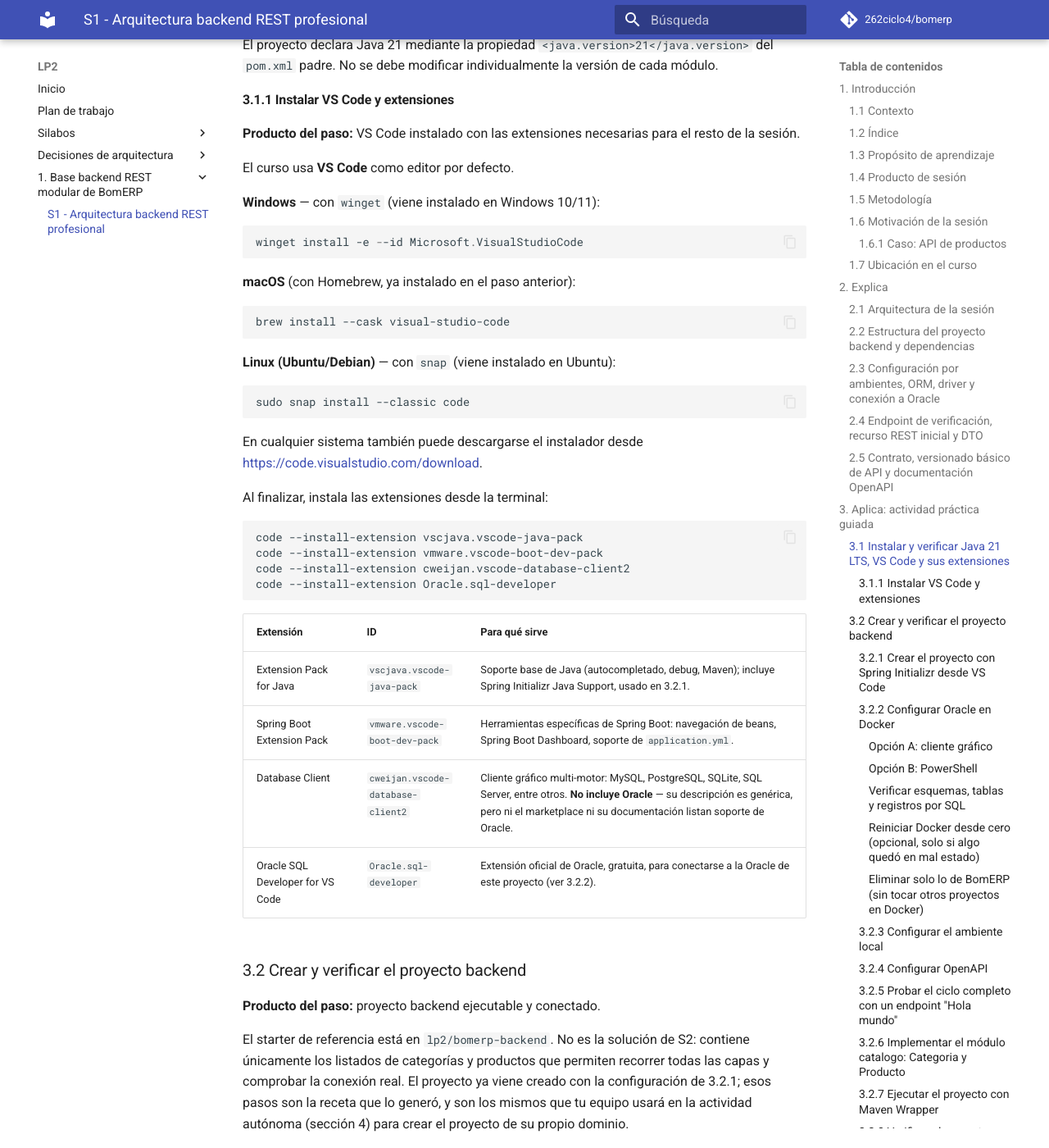
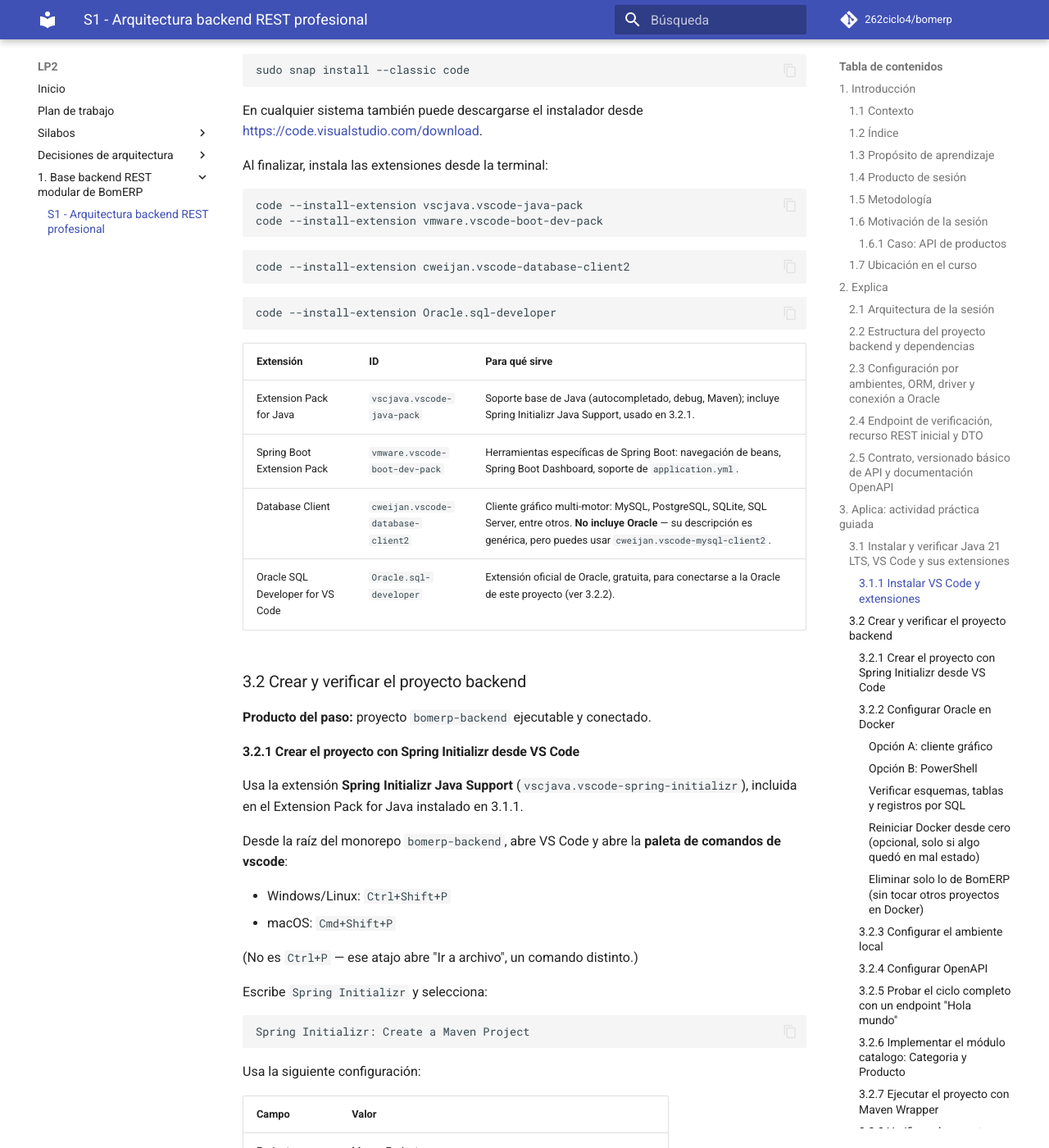
Before and after one commit to 262ciclo4/bomerp, an MkDocs documentation site: the page built from docs/lp2/sesiones/S01_Arquitectura_Backend_REST_Profesional.md, in a window 1280 px wide and 1400 px high, scrolled down 8565 px. Shown: the whole window at 82% size. Built offline with MkDocs 1.6.1 and Material for MkDocs 9.7.7, drawn with Linux system fonts in a browser that asks for light colours; comment, search, counter and statistics services are not loaded; some of the changed text lies outside the part shown.

Commit message:
first commit

````diff
--- a/docs/lp2/sesiones/S01_Arquitectura_Backend_REST_Profesional.md
+++ b/docs/lp2/sesiones/S01_Arquitectura_Backend_REST_Profesional.md
@@ -50,8 +50,8 @@
 ### 1.7 Ubicación en el curso
 
 - Unidad: U1 - Backend REST empresarial.
+- Producto del curso: base Full-Stack modular de BomERP, integrada, optimizada, monitoreada, estabilizada y preparada académicamente para producción.
 - Producto de unidad: backend REST empresarial conectado a la base de datos, con CRUD, transacciones, consultas, reglas de negocio, CORS, logs y pruebas.
-- Producto del curso: base Full-Stack modular de BomERP, integrada, optimizada, monitoreada, estabilizada y preparada académicamente para producción.
 - Avance del producto en esta sesión: proyecto backend creado, configurado, conectado y verificable.
 
 Roadmap del producto de la unidad:
@@ -171,9 +171,6 @@
 
 Tiempo: 2h.
 
-!!! danger "Todos los comandos de Windows en esta guía son PowerShell, no CMD"
-    Cada vez que veas un bloque de código con la etiqueta `powershell`, ábrelo en la terminal integrada de VS Code (que en Windows abre PowerShell por defecto) o en **"Windows PowerShell"**
-
 Hoja de ruta de la sesión práctica:
 
 - **3.1** Instalar y verificar Java 21 LTS, VS Code y sus extensiones.
@@ -189,11 +186,7 @@
 
 **Producto del paso:** entorno de desarrollo configurado con Java 21.
 
-Se recomienda Eclipse Temurin 21, una distribución OpenJDK de soporte
-prolongado, instalada con el gestor de paquetes nativo de cada sistema
-operativo (evita instaladores manuales y mantiene el JDK actualizable).
-
-**Windows** — PowerShell como usuario normal:
+**Windows** — **PowerShell** como usuario normal:
 
 ```powershell
 winget install --id EclipseAdoptium.Temurin.21.JDK --exact
@@ -248,16 +241,7 @@
 javac --version
 ```
 
-Ambas comprobaciones deben mostrar Java 21. Si conserva una versión anterior, configure `JAVA_HOME` con la ruta del JDK 21 desde las variables de entorno de Windows, actualice `Path` para que `%JAVA_HOME%\bin` tenga prioridad y abra una terminal nueva.
-
-Evidencia requerida:
-
-```text
-java --version  -> 21
-javac --version -> 21
-```
-
-El proyecto declara Java 21 mediante la propiedad `<java.version>21</java.version>` del `pom.xml` padre. No se debe modificar individualmente la versión de cada módulo.
+**NOTA:** Ambas comprobaciones deben mostrar Java 21. Si conserva una versión anterior, configure `JAVA_HOME` con la ruta del JDK 21 desde las variables de entorno de Windows, actualice `Path` para que `%JAVA_HOME%\bin` tenga prioridad y abra una terminal nueva.
 
 #### 3.1.1 Instalar VS Code y extensiones
 
@@ -265,19 +249,19 @@
 
 El curso usa **VS Code** como editor por defecto.
 
-**Windows** — con `winget` (viene instalado en Windows 10/11):
+**Windows** `PS`:
 
 ```powershell
 winget install -e --id Microsoft.VisualStudioCode
 ```
 
-**macOS** (con Homebrew, ya instalado en el paso anterior):
+**macOS** :
 
 ```bash
 brew install --cask visual-studio-code
 ```
 
-**Linux (Ubuntu/Debian)** — con `snap` (viene instalado en Ubuntu):
+**Linux (Ubuntu/Debian)** :
 
 ```bash
 sudo snap install --classic code
@@ -290,7 +274,11 @@
 ```bash
 code --install-extension vscjava.vscode-java-pack
 code --install-extension vmware.vscode-boot-dev-pack
+```
+```bash
 code --install-extension cweijan.vscode-database-client2
+```
+```bash
 code --install-extension Oracle.sql-developer
 ```
 
@@ -298,20 +286,19 @@
 |---|---|---|
 | Extension Pack for Java | `vscjava.vscode-java-pack` | Soporte base de Java (autocompletado, debug, Maven); incluye Spring Initializr Java Support, usado en 3.2.1. |
 | Spring Boot Extension Pack | `vmware.vscode-boot-dev-pack` | Herramientas específicas de Spring Boot: navegación de beans, Spring Boot Dashboard, soporte de `application.yml`. |
-| Database Client | `cweijan.vscode-database-client2` | Cliente gráfico multi-motor: MySQL, PostgreSQL, SQLite, SQL Server, entre otros. **No incluye Oracle** — su descripción es genérica, pero ni el marketplace ni su documentación listan soporte de Oracle. |
+| Database Client | `cweijan.vscode-database-client2` | Cliente gráfico multi-motor: MySQL, PostgreSQL, SQLite, SQL Server, entre otros. **No incluye Oracle** — su descripción es genérica, pero puedes usar `cweijan.vscode-mysql-client2`. |
 | Oracle SQL Developer for VS Code | `Oracle.sql-developer` | Extensión oficial de Oracle, gratuita, para conectarse a la Oracle de este proyecto (ver 3.2.2). |
 
 ### 3.2 Crear y verificar el proyecto backend
 
-**Producto del paso:** proyecto backend ejecutable y conectado.
+**Producto del paso:** proyecto `bomerp-backend` ejecutable y conectado.
 
-El starter de referencia está en `lp2/bomerp-backend`. No es la solución de S2: contiene únicamente los listados de categorías y productos que permiten recorrer todas las capas y comprobar la conexión real. El proyecto ya viene creado con la configuración de 3.2.1; esos pasos son la receta que lo generó, y son los mismos que tu equipo usará en la actividad autónoma (sección 4) para crear el proyecto de su propio dominio.
 
 #### 3.2.1 Crear el proyecto con Spring Initializr desde VS Code
 
 Usa la extensión **Spring Initializr Java Support** (`vscjava.vscode-spring-initializr`), incluida en el Extension Pack for Java instalado en 3.1.1.
 
-Desde la raíz del monorepo `bomerp`, abre VS Code y abre la **paleta de comandos**:
+Desde la raíz del monorepo `bomerp-backend`, abre VS Code y abre la **paleta de comandos de vscode**:
 
 - Windows/Linux: `Ctrl+Shift+P`
 - macOS: `Cmd+Shift+P`
@@ -331,12 +318,12 @@
 | Project | Maven Project |
 | Spring Boot | **4.0.7** |
 | Language | Java |
-| Java | 21 |
 | Group Id | `pe.edu.upeu` |
 | Artifact Id | `bomerp-backend` |
 | Package name | `pe.edu.upeu.bomerp` |
 | Packaging | Jar |
-| Ubicación | `lp2/` (carpeta donde haces clic en "Generate into this folder") |
+| Java | 21 |
+| Ubicación | carpeta donde haces clic en "Generate into this folder", deja vacío |
 
 **Por qué 4.0.7 y no otra versión.** Verificado directo en `start.spring.io` (con `4.1.0` seleccionado, el propio buscador de dependencias muestra en rojo, al escribir "springd": *"Requires Spring Boot >= 4.0.0 and < 4.1.0-M1"*).
 
@@ -375,9 +362,7 @@
 
 ![Selector de carpeta de VS Code navegado hasta lp2, con el botón "Generate into this folder" resaltado y el campo Carpeta vacío](img/s01-3.2.1-guardar.png)
 
-**Sobre dónde queda el proyecto.** La extensión crea, dentro de la carpeta donde diste clic en "Generate into this folder", una **subcarpeta nueva con el nombre del Artifact Id**. Da clic estando parado en `lp2/`: el proyecto queda en `lp2/bomerp-backend/`, que es exactamente la carpeta que usa el resto de esta guía — no hace falta renombrar nada.
-
-Si el contador dice un número distinto de 9, revisa qué falta o qué sobra antes de continuar — no sigas a ciegas.
+**Sobre dónde queda el proyecto.** Se crea dentro de la carpeta donde diste clic en "Generate into this folder", una **subcarpeta nueva con el nombre del Artifact Id**. Da clic estando parado en `lp2/`: el proyecto queda en `lp2/bomerp-backend/`, que es exactamente la carpeta que usa el resto de esta guía — no hace falta renombrar nada.
 
 !!! danger "Paso obligatorio: elimina `spring-modulith-starter-jpa` del `pom.xml`"
     El Initializr agrega automáticamente `spring-modulith-starter-jpa`
@@ -396,7 +381,7 @@
     Verifica que quedó eliminada buscando `spring-modulith-starter-jpa` en
     el `pom.xml`: la búsqueda no debe encontrar ninguna coincidencia.
 
-El Initializr deriva el nombre de la clase `@SpringBootApplication` del Artifact Id, así que la genera como `BomerpBackendApplication.java`. Renómbrala a `BomErpApplication` (archivo y clase, mismo paquete raíz `pe.edu.upeu.bomerp`) para que coincida con el resto de esta guía y con `ModularityTests` (3.2.8):
+El Initializr deriva el nombre de la clase `@SpringBootApplication` del Artifact Id, así que la genera como `BomerpBackendApplication.java` — se mantiene ese nombre por defecto, sin renombrar (mismo paquete raíz `pe.edu.upeu.bomerp`):
 
 ```java
 package pe.edu.upeu.bomerp;
````
Also changed, not shown: other parts of docs/lp2/sesiones/S01_Arquitectura_Backend_REST_Profesional.md (+7 -7 lines).
